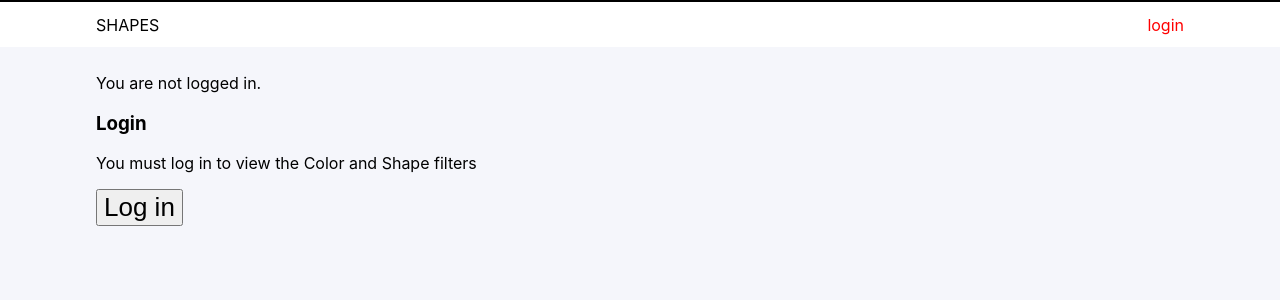
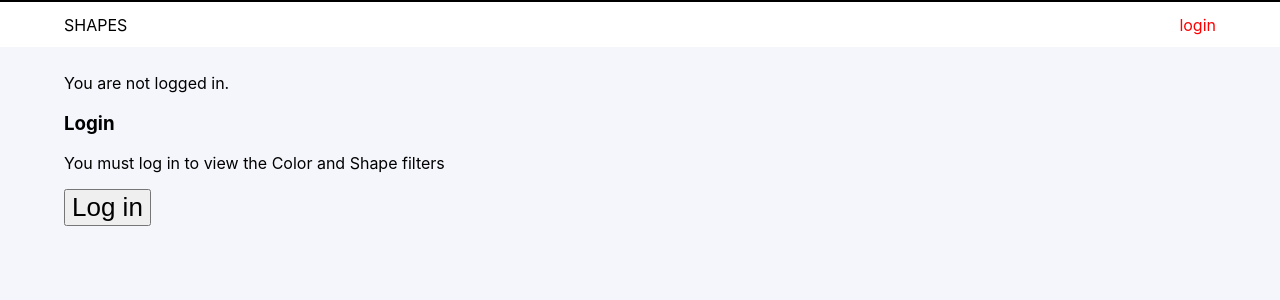
Before and after one commit to Oluwasetemi/talentql-frontend-test, a React (Vite) app: page /login in a window 1280 px wide. Shown: the top 300 px of the page. Built offline with nearby package versions, Linux system fonts and the light colour scheme.

Commit message:
🐛 FIX: make the renderbox center and increase the width of App and Nav containers

```diff
--- a/src/App.tsx
+++ b/src/App.tsx
@@ -69,7 +69,7 @@ export interface Filter {
 }
 
 export const AppWrapper = styled.div`
-	width: 85%;
+	width: 90%;
 	margin: auto;
 `;
 
--- a/src/components/Nav.tsx
+++ b/src/components/Nav.tsx
@@ -6,7 +6,7 @@ import logout from '../logout.svg';
 
 export const NavBar = styled.header`
 	background: #fff;
-	width: 85%;
+	width: 90%;
 	margin: 0 auto;
 	display: flex;
 	justify-content: space-between;
--- a/src/components/RenderBox.tsx
+++ b/src/components/RenderBox.tsx
@@ -21,6 +21,7 @@ export const BoxContainer = styled.div`
 export const BoxWrapper = styled.div`
 	padding-left: 5px;
 	display: flex;
+	justify-content: center;
 	flex-wrap: wrap;
 	gap: 10px;
 `;
```
